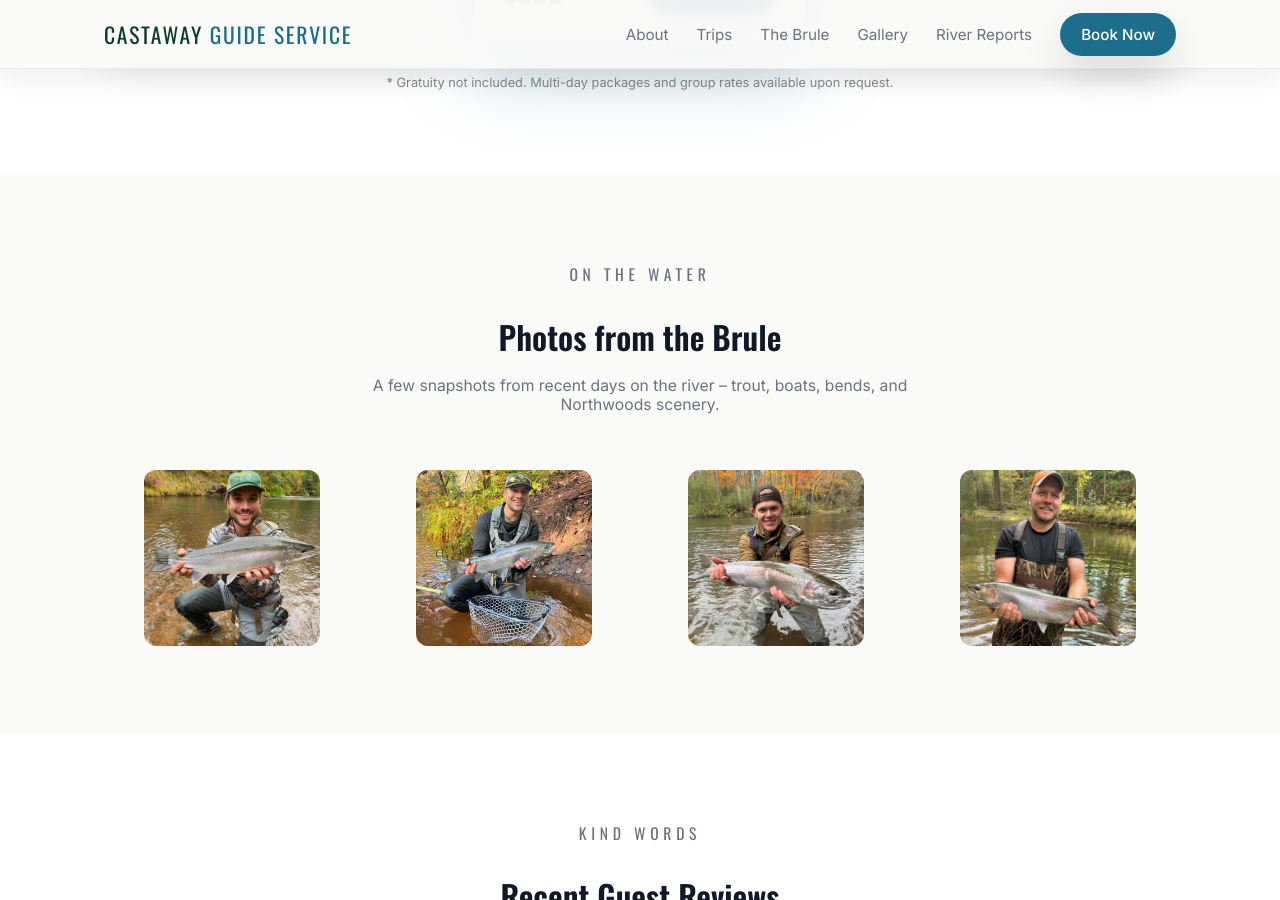
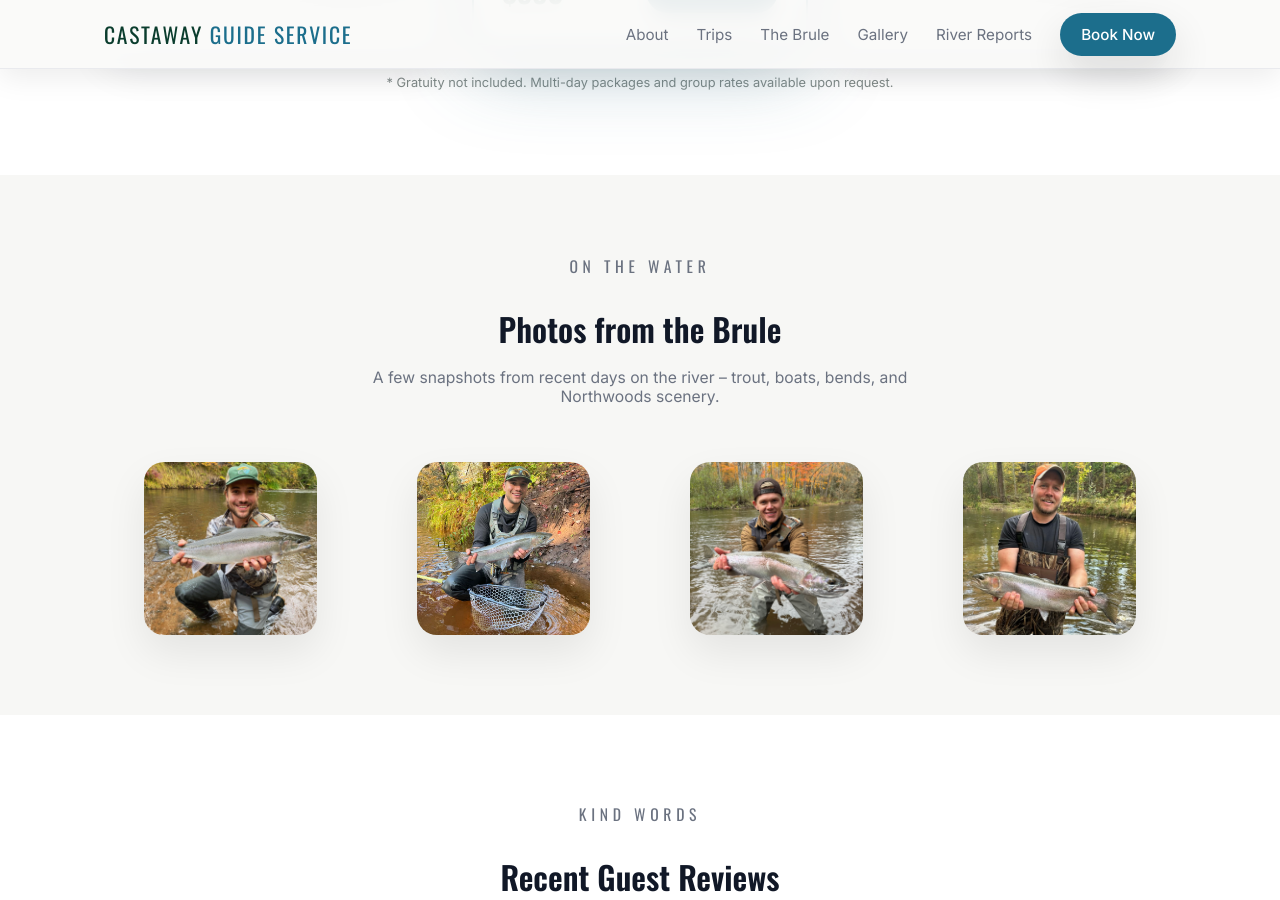
Before and after one commit to adamholden7/CastAwayGuideService, a Jekyll site: the page built from index.md, in a window 1280 px wide and 900 px high, scrolled down 3294 px. Built offline with Jekyll 4.4.1, drawn with Linux system fonts in a browser that asks for light colours.

Commit message:
Update styles.css

```diff
--- a/assets/css/styles.css
+++ b/assets/css/styles.css
@@ -705,30 +705,53 @@ a {
 
 /* ---------- GALLERY ---------- */
 
+/* ---------- GALLERY ---------- */
+
+.section-gallery {
+  background: #f7f7f5;        /* match your section background */
+  padding: 4rem 0;
+}
+
 .gallery-grid {
   display: grid;
   grid-template-columns: repeat(4, minmax(0, 1fr));
-  gap: 1rem;
+  gap: 1.25rem;
+  margin-top: 2rem;
 }
 
 .gallery-item {
-  border-radius: var(--radius-md);
+  border-radius: 1.25rem;
   overflow: hidden;
   position: relative;
+  box-shadow: 0 18px 40px rgba(0, 0, 0, 0.08);
 }
 
 .gallery-item img {
   width: 100%;
   height: 100%;
+  display: block;
   object-fit: cover;
-  transform: scale(1.02);
-  transition: transform var(--transition-fast), filter var(--transition-fast);
-}
-
+  transition: transform 0.4s ease;
+}
+
+/* subtle hover zoom */
 .gallery-item:hover img {
-  transform: scale(1.06);
-  filter: brightness(1.05);
-}
+  transform: scale(1.05);
+}
+
+/* responsive layout */
+@media (max-width: 960px) {
+  .gallery-grid {
+    grid-template-columns: repeat(2, minmax(0, 1fr));
+  }
+}
+
+@media (max-width: 640px) {
+  .gallery-grid {
+    grid-template-columns: 1fr;
+  }
+}
+
 
 /* ---------- TESTIMONIALS / WHAT CLIENTS SAY ---------- */
 
```
